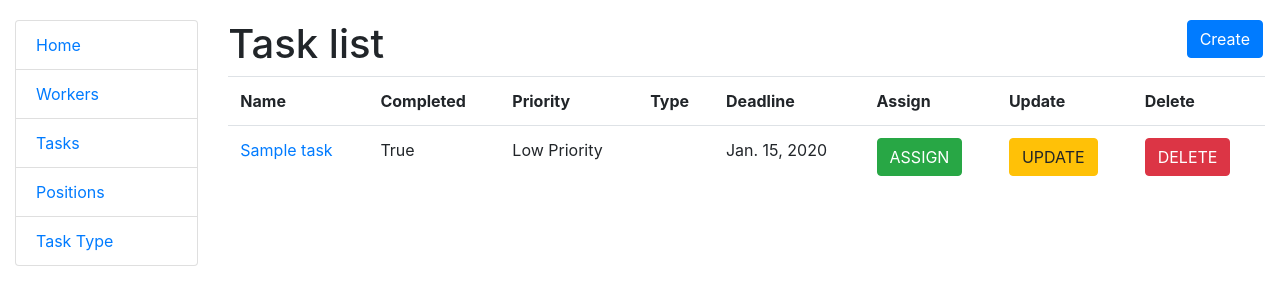
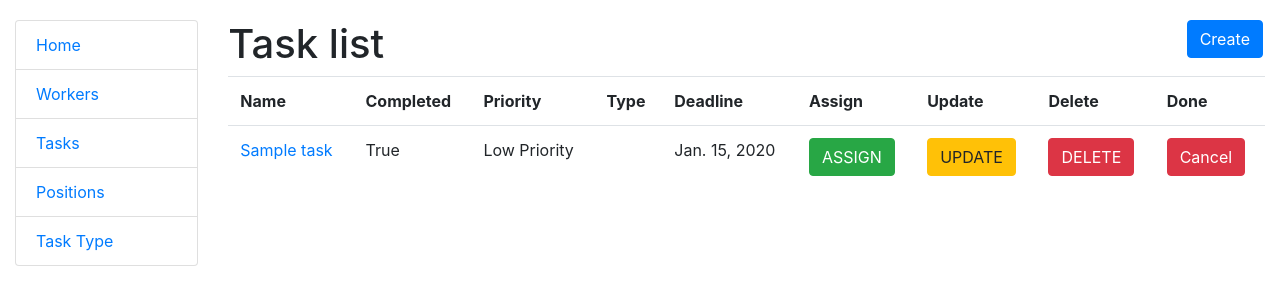
Before and after one commit to PozniakVA/it-company-task-manager, a Django app: page /task/ in a window 1280 px wide. Shown: the top 305 px of the page. Run offline with Django 5.2, Linux system fonts and the light colour scheme; tables that the repository leaves empty hold one stand-in row (values such as "Sample post").

Commit message:
create method task_done in views.py

```diff
--- a/manager/urls.py
+++ b/manager/urls.py
@@ -11,7 +11,9 @@ from manager.views import (
     TaskDetailView,
     TaskCreateView,
     TaskUpdateView,
-    TaskDeleteView, AssignDeleteUserToTaskView,
+    TaskDeleteView,
+    AssignDeleteUserToTaskView,
+    task_done
 )
 
 urlpatterns = [
@@ -35,6 +37,10 @@ urlpatterns = [
         TaskDeleteView.as_view(),
         name="task-delete"
     ),
+    path(
+        "task/<int:pk>/task-done/",
+        task_done,
+        name="task-done"),
     path("position/", PositionListView.as_view(), name="position"),
     path("task-type/", TaskTypeListView.as_view(), name="task-type-list"),
 ]
--- a/manager/views.py
+++ b/manager/views.py
@@ -1,4 +1,4 @@
-from django.http import HttpResponse
+from django.http import HttpResponse, HttpResponseRedirect
 from django.shortcuts import render
 from django.urls import reverse_lazy
 from django.views import generic
@@ -88,7 +88,14 @@ class AssignDeleteUserToTaskView(generic.UpdateView):
     model = Task
     form_class = TaskAssignDeleteForm
 
-    def get_context_data(self, **kwargs):
+    def get_context_data(self, **kwargs: object) -> object:
         context = super().get_context_data(**kwargs)
         context["title"] = "Assign task to workers"
         return context
+
+
+def task_done(request, pk) -> HttpResponseRedirect:
+    task = Task.objects.get(id=pk)
+    task.is_completed = not task.is_completed
+    task.save()
+    return HttpResponseRedirect(reverse_lazy("manager:task"))
--- a/templates/manager/task_list.html
+++ b/templates/manager/task_list.html
@@ -19,6 +19,7 @@
         <th>Assign</th>
         <th>Update</th>
         <th>Delete</th>
+        <th>Done</th>
       </tr>
       {% for task in task_list %}
         <tr>
@@ -42,6 +43,17 @@
               DELETE
             </a>
           </td>
+          <td>
+            {% if task.is_completed %}
+            <a href="{% url 'manager:task-done' pk=task.id %}" class="btn btn-danger">
+              Cancel
+            </a>
+            {% else %}
+              <a href="{% url 'manager:task-done' pk=task.id %}" class="btn btn-success">
+              Done
+            </a>
+            {% endif %}
+          </td>
 
         </tr>
       {% endfor %}
```
